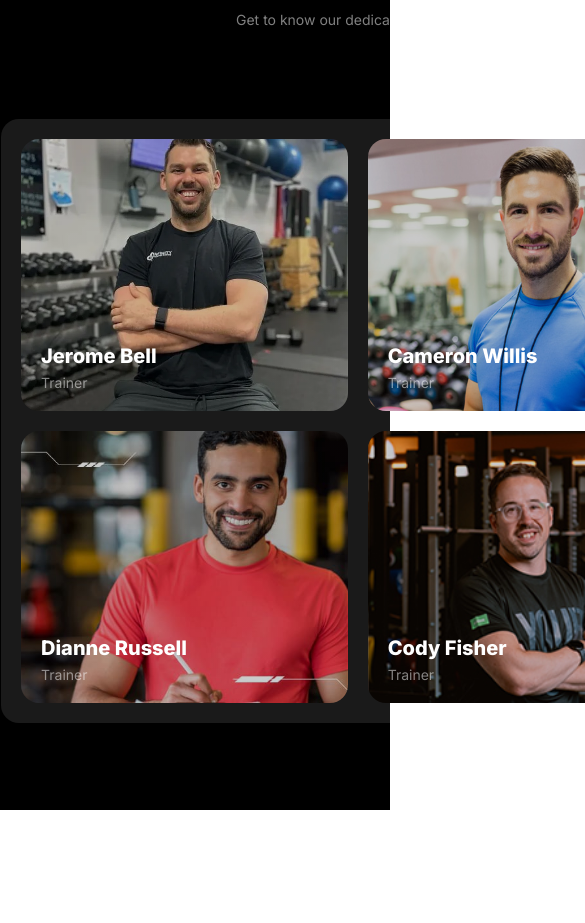
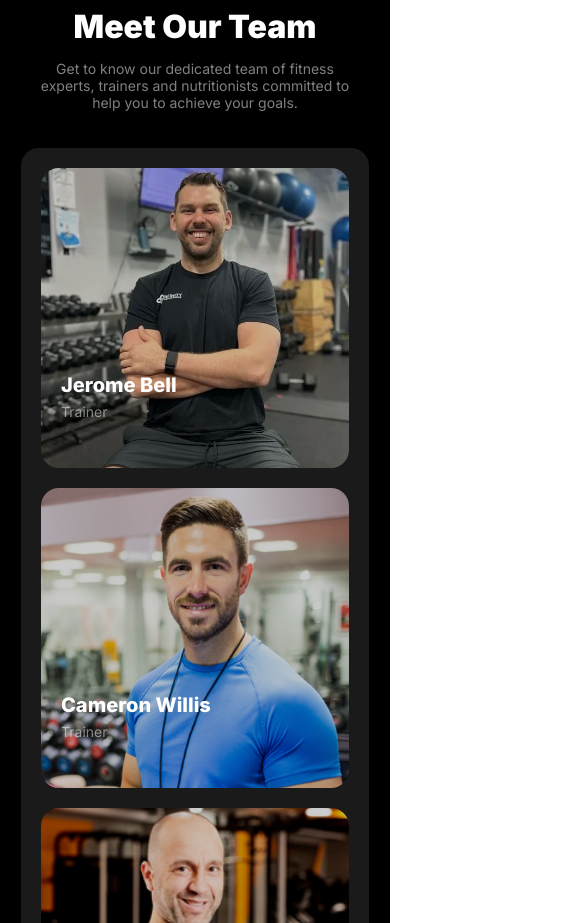
Before and after one commit to Nabilabintaakter/B10A2-versatile-ui-main, a plain HTML site: page index.html in a window 390 px wide. Shown: the part 5867-6790 px from the top of the page, 585 px wide, since content can reach past the window. Before the commit the page ends 6677 px from the top, so only its background shows below. Drawn offline with Linux system fonts and the light colour scheme.

Commit message:
made meet our team section mobile responsive

```diff
--- a/styles/responsive.css
+++ b/styles/responsive.css
@@ -328,4 +328,40 @@
         width: 224px;
     }
 
+    /* meet our team styles */
+
+    .meet-our-team-section{
+        height: auto;
+    }
+    .meet-our-team-container{
+        max-width: calc(100% - 40px);
+        height: auto;
+        margin: 66px 20px;
+    }
+    .meet-our-team-text{
+        width: 90%;
+        height: auto;
+        margin: 0 auto;
+    }
+    .meet-our-team-image-container{
+        width: 100%;
+        height: auto;
+        margin-top: 37px;
+        gap: 0px;
+    }
+    .team-row{
+        height: auto;
+        flex-direction: column;
+        gap: 20px;
+        margin-top: 20px;
+        margin-bottom: 20px;
+    }
+    #team-row-2{
+        margin-top: 0px;
+    }
+    .team-image-1, .team-image-2, .team-image-3, .team-image-4, .team-image-5, .team-image-6{
+        width: 100%;
+        height:300px;
+    }
+
 }
```
